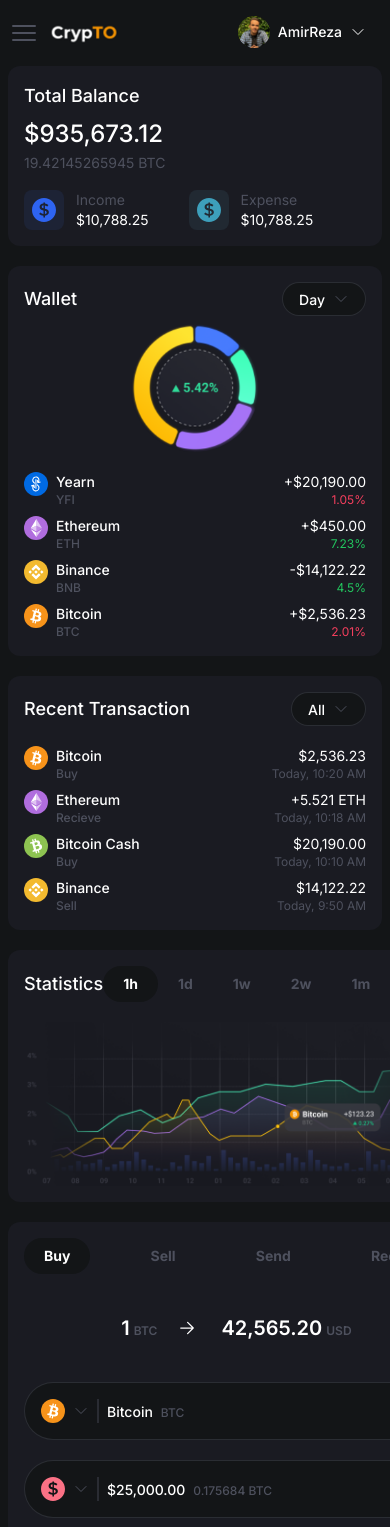
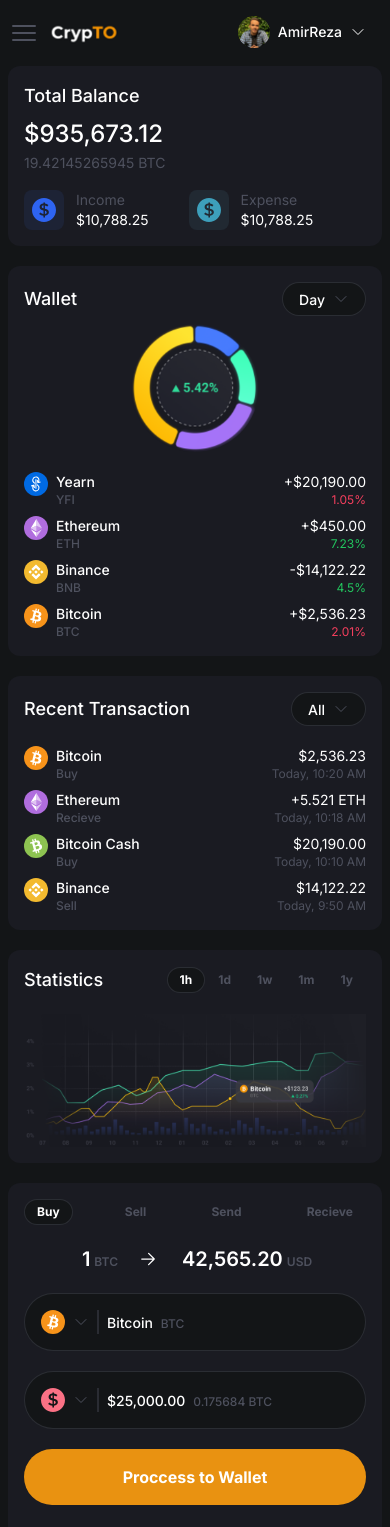
Before and after one commit to amir-rh99/crypto-dashboard, a Next.js app: page / in a window 390 px wide. Shown: the top 1527 px of the page. Built offline with nearby package versions, Linux system fonts and the light colour scheme.

Commit message:
responsive wallet and tabs

```diff
--- a/app/components/Menu.tsx
+++ b/app/components/Menu.tsx
@@ -24,9 +24,9 @@
                         {selectedItem.icon}
                     </span>
                     <span>
-                    <svg xmlns="http://www.w3.org/2000/svg" fill="none" viewBox="0 0 24 24" strokeWidth={1.5} stroke="currentColor" className="w-4 stroke-info">
-                    <path strokeLinecap="round" strokeLinejoin="round" d="M19.5 8.25l-7.5 7.5-7.5-7.5" />
-                    </svg>
+                        <svg xmlns="http://www.w3.org/2000/svg" fill="none" viewBox="0 0 24 24" strokeWidth={1.5} stroke="currentColor" className="w-4 stroke-info">
+                        <path strokeLinecap="round" strokeLinejoin="round" d="M19.5 8.25l-7.5 7.5-7.5-7.5" />
+                        </svg>
                     </span>
                 </div>
                 <div className='pl-2 font-medium'>
--- a/app/components/Statistics.tsx
+++ b/app/components/Statistics.tsx
@@ -7,7 +7,7 @@
         <div className='flex justify-between items-center mb-5'>
           <h6 className="text-title font-medium text-lg">Statistics</h6>
           <div>
-            <Tabs tabs={['1h', '1d', '1w', '2w', '1m', '1y']} />
+            <Tabs tabs={['1h', '1d', '1w', '1m', '1y']} />
           </div>
         </div>
         <div>
--- a/app/components/Tabs.tsx
+++ b/app/components/Tabs.tsx
@@ -16,8 +16,8 @@
                 <button key={tab}
                 onClick={() => selectTab(tab)}
                 className={`${
-                    selectedTab == tab ? 'bg-body text-title' : 'text-info'
-                } px-5 py-2 rounded-full text-sm font-bold transition-all`}>
+                    selectedTab == tab ? 'bg-body text-title !border-info/40' : 'text-info'
+                } px-3 py-1 md:px-5 md:py-2 rounded-full border border-transparent text-xs lg:text-sm font-bold transition-all hover:text-title`}>
                     {tab}
                 </button>
             ))}
--- a/app/components/Transaction.tsx
+++ b/app/components/Transaction.tsx
@@ -14,7 +14,7 @@
 
 const Transaction = () => {
   return (
-    <div className='flex flex-col gap-10'>
+    <div className='flex flex-col gap-5 md:gap-10'>
         <div>
           <Tabs tabs={['Buy', 'Sell', 'Send', 'Recieve']} />
         </div>
@@ -36,7 +36,7 @@
         </div>
 
         <div className='flex flex-col gap-5'>
-          <div className='flex flex-col gap-5'>
+          <div className='grid md:grid md:grid-cols-2 lg:grid-cols-1 gap-5'>
             <Menu transactionMenu={true} items={cryptoMenuItems} />
             <Menu transactionMenu={true}
             items={[
@@ -47,10 +47,10 @@
               }
             ]} />
           </div>
-          <button className='bg-primary/90 py-5 rounded-full text-title font-bold hover:bg-primary transition-all'>
+          <button className='bg-primary/90 py-4 md:py-5 rounded-full text-title font-bold hover:bg-primary transition-all'>
             Proccess to Wallet
           </button>
-          <p className='text-info text-sm text-center px-20 font-medium'>
+          <p className='text-info text-sm text-center px-10 lg:px-14 font-medium'>
             The final amount could change depending on the market conditions.
           </p>
         </div>
--- a/app/components/Wallet.tsx
+++ b/app/components/Wallet.tsx
@@ -21,11 +21,11 @@
             <Menu items={WalletMenuItems} />
           </div>
       </div>
-      <div className="md:grid grid-cols-3 gap-10">
-          <div className="mb-5 lg:mb-0">
+      <div className="md:grid grid-cols-5 gap-10">
+          <div className="mb-5 lg:mb-0 col-span-2">
             <img src="/images/chart.png" className="rounded-full mx-auto h-32 aspect-square lg:h-auto" />
           </div>
-          <div className="col-span-2">
+          <div className="col-span-3">
             <div className="flex flex-col gap-2">
               { walletHistory.map(item => <WalletItem key={item.amount} walletItem={item} />) }
             </div>
```
